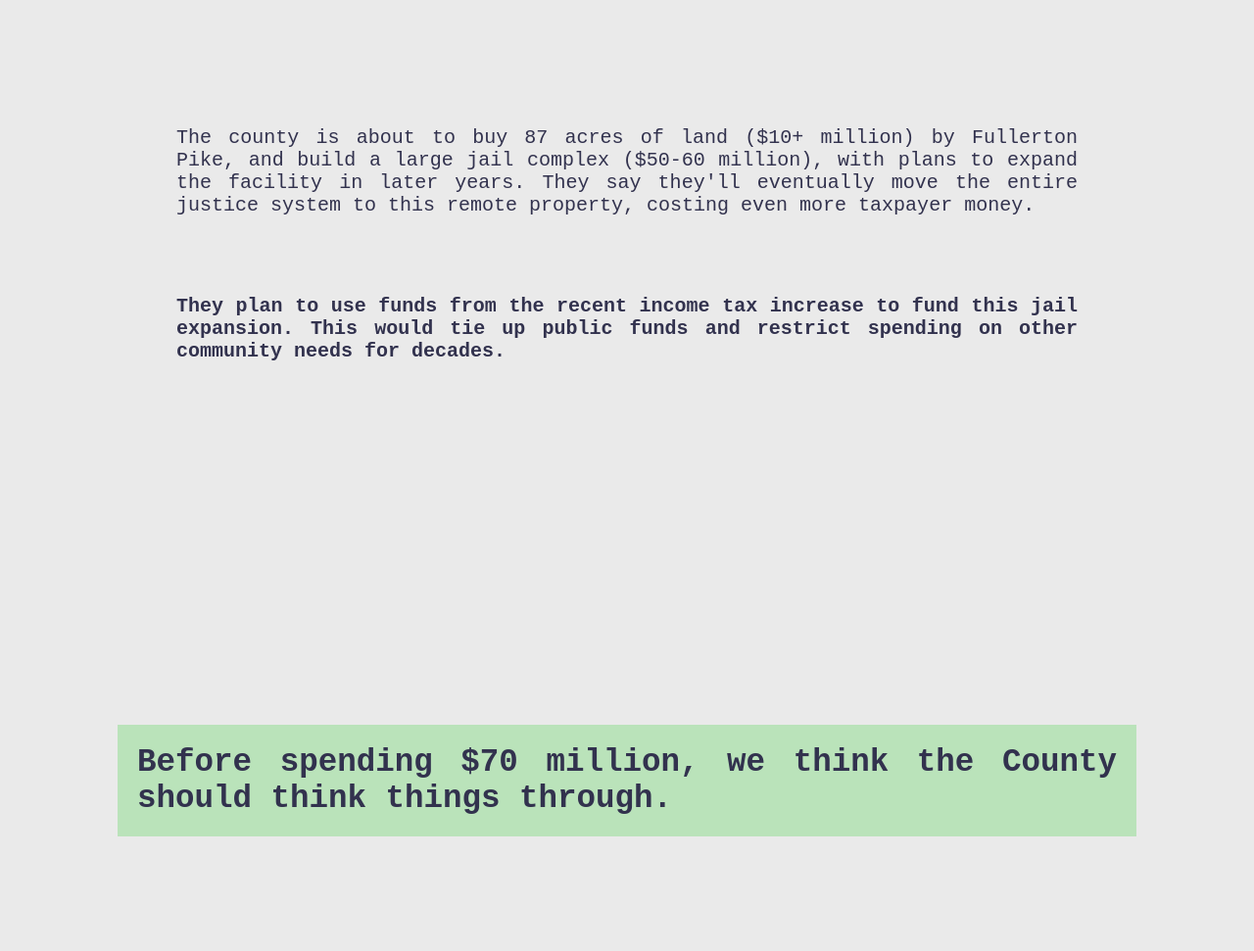
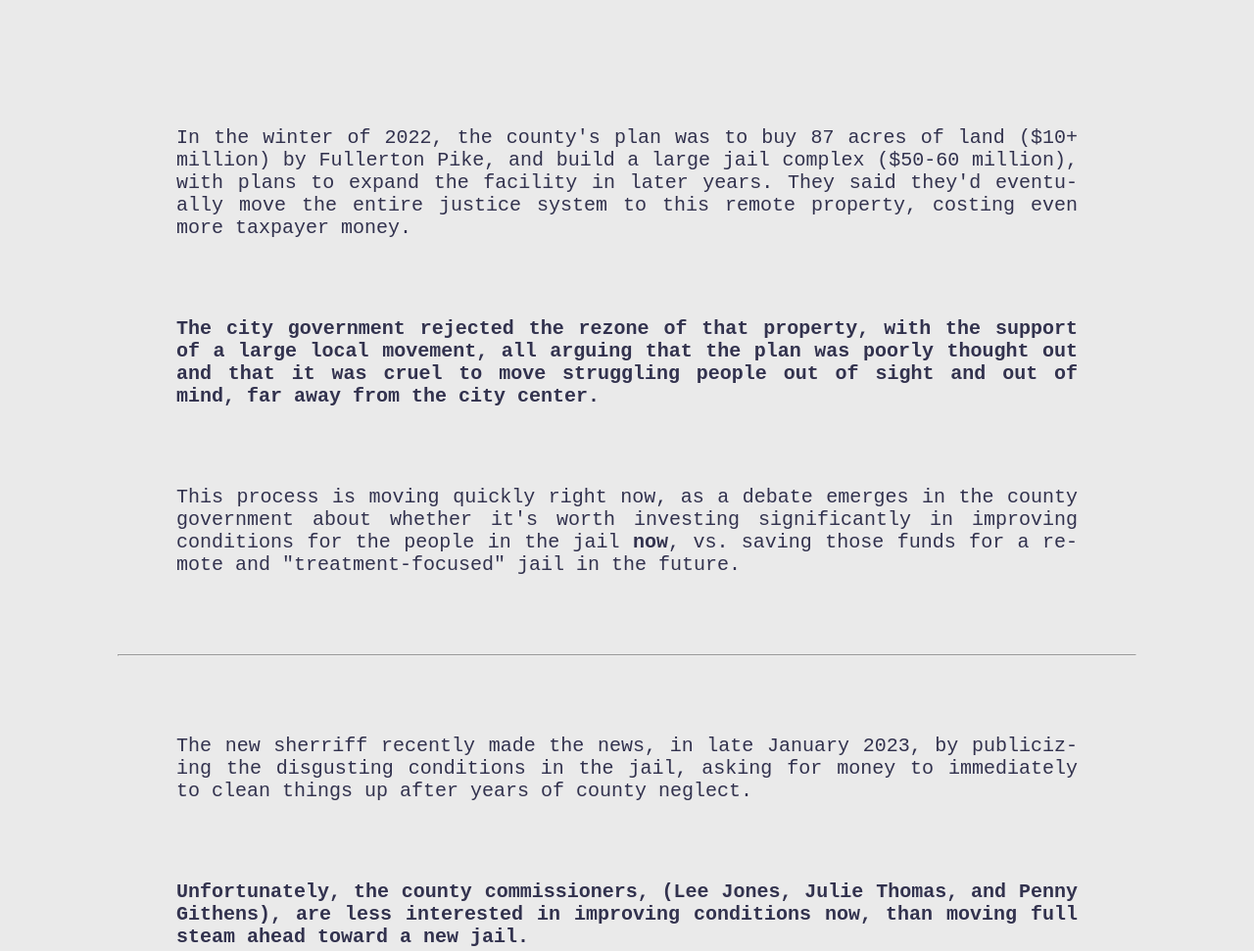
Before and after one commit to Cusrtuk/carenotcages-fork, a website: page index.html in a window 1280 px wide. Shown: the part 285-1256 px from the top of the page at 98% size. Drawn offline with nearby package versions, Linux system fonts and the light colour scheme.

Commit message:
Update index.html

```diff
--- a/index.html
+++ b/index.html
@@ -25,18 +25,40 @@
       </h1>
       <div class="title-info">
         <p>
-          The county is about to buy 87 acres of land ($10+ million) by
-          Fullerton Pike, and build a large jail complex ($50-60 million), with
-          plans to expand the facility in later years. They say they'll
-          eventually move the entire justice system to this remote property,
-          costing even more taxpayer money.
+          In the winter of 2022, the county's plan was to buy 87 acres of land
+          ($10+ million) by Fullerton Pike, and build a large jail complex
+          ($50-60 million), with plans to expand the facility in later years.
+          They said they'd eventually move the entire justice system to this
+          remote property, costing even more taxpayer money.
         </p>
         <p>
           <strong>
-            They plan to use funds from the recent income tax increase to fund
-            this jail expansion. This would tie up public funds and restrict
-            spending on other community needs for decades.</strong
+            The city government rejected the rezone of that property, with the
+            support of a large local movement, all arguing that the plan was
+            poorly thought out and that it was cruel to move struggling people
+            out of sight and out of mind, far away from the city center.</strong
           >
+        </p>
+        <p>
+          This process is moving quickly right now, as a debate emerges in the
+          county government about whether it's worth investing significantly in
+          improving conditions for the people in the jail <strong>now</strong>,
+          vs. saving those funds for a remote and "treatment-focused" jail in
+          the future.
+        </p>
+        <hr />
+        <p>
+          The new sherriff recently made the news, in late January 2023, by
+          publicizing the disgusting conditions in the jail, asking for money to
+          immediately to clean things up after years of county neglect.
+        </p>
+
+        <p>
+          <strong>
+            Unfortunately, the county commissioners, (Lee Jones, Julie Thomas,
+            and Penny Githens), are less interested in improving conditions now,
+            than moving full steam ahead toward a new jail.
+          </strong>
         </p>
       </div>
     </section>
@@ -148,9 +170,9 @@
       </div>
     </section>
     <!-- <section class="fade9 last-span"></section> -->
-    <section class="event fade6">
+    <!-- <section class="event fade6">
       <img src="./block-party.JPG" alt="" />
-    </section>
+    </section> -->
     <section class="last">
       <p>
         We're working on doing whatever it takes to get our tax dollars to fund
```
